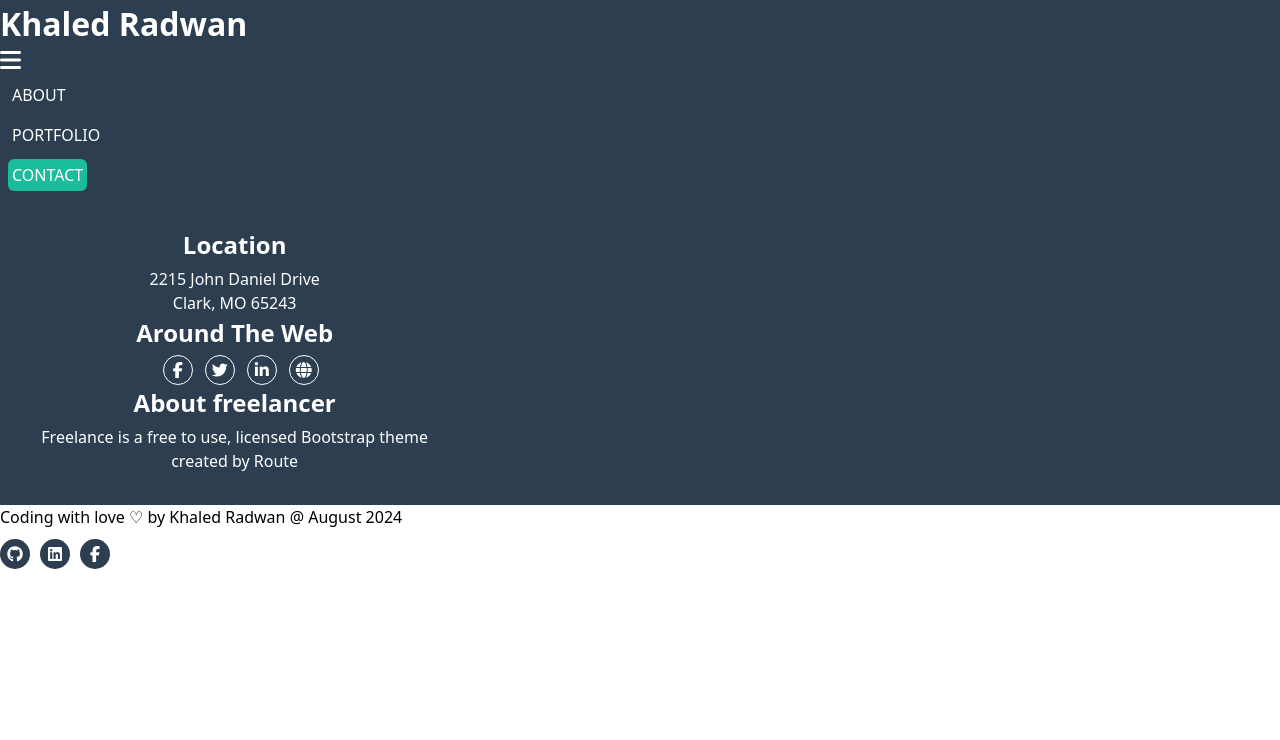
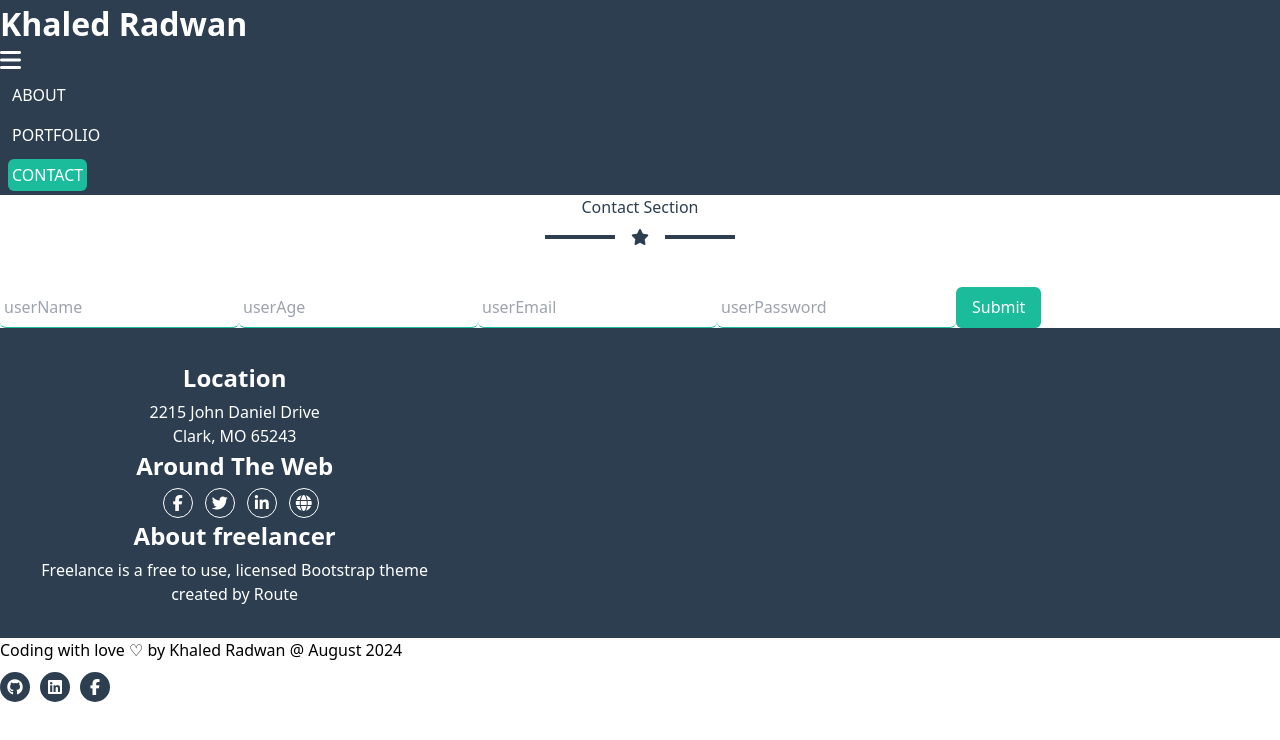
Before and after one commit to khaledradwan96/Portfolio, a React (Vite) app: page /contact in a window 1280 px wide. Shown: the top 740 px of the page. Built offline with nearby package versions, Linux system fonts and the light colour scheme.

Commit message:
add code of contact compound

```diff
--- a/src/App.css
+++ b/src/App.css
@@ -3,6 +3,7 @@
   display: flex;
   flex-direction: column;
   align-items: center;
+  margin-bottom: 1rem;
 }
 .starIcon {
   vertical-align: middle;
--- a/src/Components/Contact/Contact.css
+++ b/src/Components/Contact/Contact.css
@@ -4,3 +4,21 @@
 .contact .heading span {
   background-color: #2c3e50;
 }
+
+form input {
+  outline: none;
+  border-bottom: 1px solid #1abc9c;
+  padding: 0.5rem 0.25rem;
+  color: #2c3e50;
+  margin-top: 1rem;
+  border-radius: 6px;
+}
+form input[type="submit"] {
+  background-color: #1abc9c;
+  width: fit-content;
+  padding: 0.5rem 1rem;
+  margin: auto;
+  margin-top: 1rem;
+  color: #fff;
+  cursor: pointer;
+}
--- a/src/Components/Contact/Contact.jsx
+++ b/src/Components/Contact/Contact.jsx
@@ -9,5 +9,27 @@ export default function Contact() {
     useEffect(()=>{
 
     }, [])
-
+    return <>
+        <div className='contact md:pt-20 h-screen'>
+            <div className="container p-4 mx-auto">
+                <div className='heading'>
+                    <h3 className='text-2xl font-bold mt-5'>Contact Section</h3>
+                    <div className='starIcon'>
+                        <span></span>
+                        <i className='fa-solid fa-star'></i>
+                        <span></span>
+                    </div>
+                </div>
+                    <form action="">
+                        <div className='flex flex-col w-full md:w-72 mx-auto'>
+                            <input type="text" placeholder='userName' />
+                            <input type="number" placeholder='userAge' />
+                            <input type="email" placeholder='userEmail' />
+                            <input type="password" placeholder='userPassword' />
+                            <input type="submit"/>
+                        </div>
+                    </form>
+            </div>
+        </div>
+    </>
 }
--- a/src/Components/Home/Home.jsx
+++ b/src/Components/Home/Home.jsx
@@ -7,7 +7,8 @@ export default function Home() {
     return <>
         <div className='home'>
             <div className="container mx-auto flex justify-center items-center h-screen">
-                <div className='content'>
+                <div>
+                    <div className='heading'>
                         <img src={avataars} width={250} alt="" />
                         <h3 className='text-2xl font-bold mt-5'>Khaled Radwan</h3>
                         <div className='starIcon'>
@@ -15,7 +16,8 @@ export default function Home() {
                             <i className='fa-solid fa-star'></i>
                             <span></span>
                         </div>
-                    <p>Graphic Artist - Web Designer - Illustrator</p>
+                    </div>
+                    <p className='text-white'>Graphic Artist - Web Designer - Illustrator</p>
                 </div>
             </div>
         </div>
--- a/src/Components/Layout/Layout.module.css
+++ /dev/null
@@ -1 +0,0 @@
-.Layout {}
--- a/src/Components/Portfolio/Portfolio.jsx
+++ b/src/Components/Portfolio/Portfolio.jsx
@@ -26,7 +26,7 @@ export default function Portfolio() {
                         <span></span>
                     </div>
                 </div>
-                    <div className='cards-group mt-5 grid gap-5 grid-cols-1 md:grid-cols-2 lg:grid-cols-3'>
+                    <div className='cards-group grid gap-5 grid-cols-1 md:grid-cols-2 lg:grid-cols-3'>
                         <div className='card' onClick={()=> handleImageClick(poert1)}>
                             <img src={poert1} alt="" />
                             <div className='layer'>
```
Lines whose indentation alone changed are shown as unchanged.
